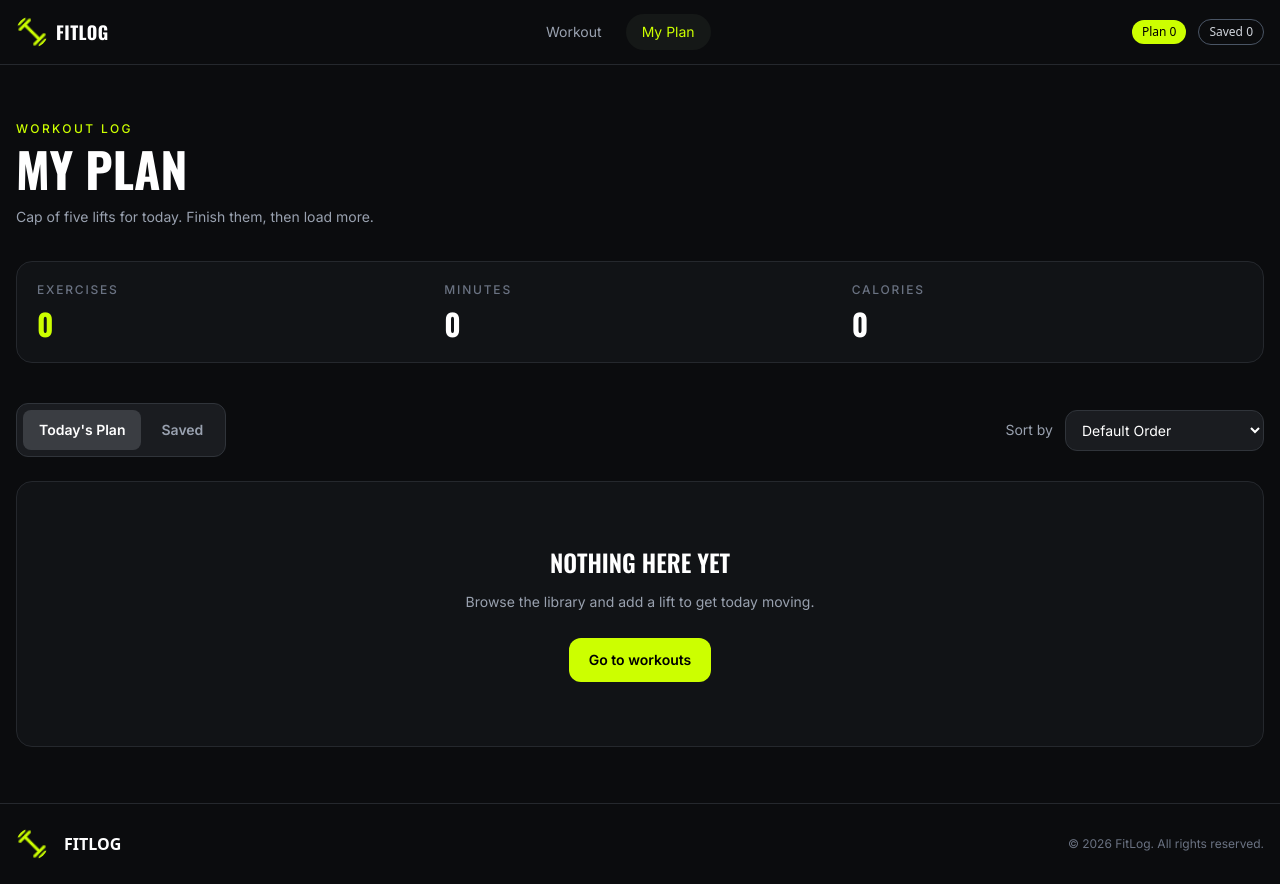
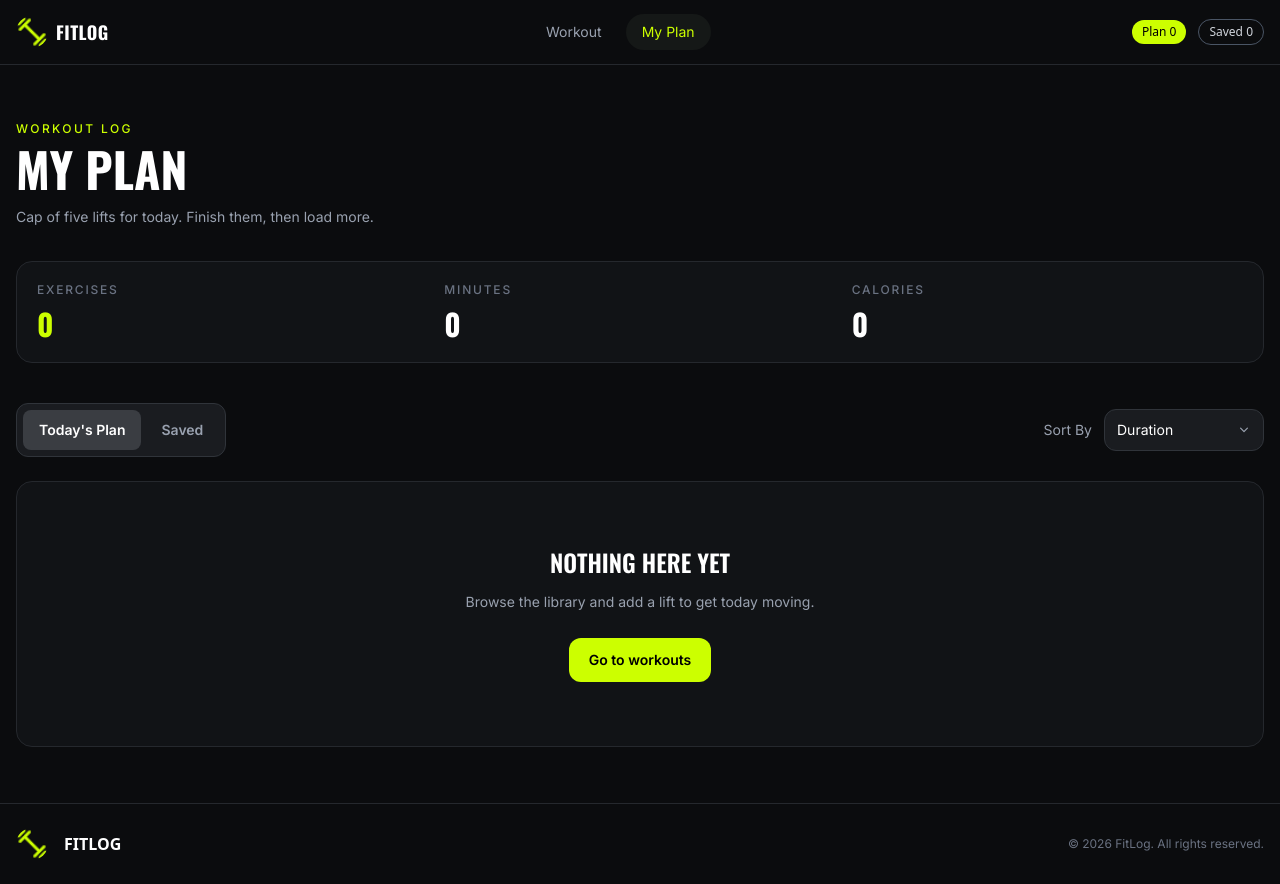
Before and after one commit to Fahim-mukim/FITLOG, a Next.js app: page /my-plan in a window 1280 px wide. Built offline with nearby package versions, Linux system fonts and the light colour scheme.

Commit message:
sorting added

```diff
--- a/src/app/my-plan/page.jsx
+++ b/src/app/my-plan/page.jsx
@@ -1,3 +1,4 @@
+
 import PlanSummary from "@/component/my-plan/PlanSummary";
 import PlanTabs from "@/component/my-plan/PlanTabs";
 import TodayPlan from "@/component/my-plan/TodayPlan";
@@ -8,18 +9,11 @@ const MyPlan = async ({ searchParams }) => {
 
   const activeTab = params?.tab === "saved" ? "saved" : "today";
 
-  const allowedSortOptions = [
-    "default",
-    "duration-asc",
-    "duration-desc",
-    "calories-desc",
-    "rating-desc",
-    "name-asc",
-  ];
+  const allowedSortOptions = ["duration", "calories", "rating"];
 
   const sortBy = allowedSortOptions.includes(params?.sort)
     ? params.sort
-    : "default";
+    : "duration";
 
   return (
     <main className="container mx-auto px-4 py-10 sm:py-14">
--- a/src/component/my-plan/PlanTabs.jsx
+++ b/src/component/my-plan/PlanTabs.jsx
@@ -4,7 +4,7 @@
 import Link from "next/link";
 import { useRouter } from "next/navigation";
 
-const PlanTabs = ({ activeTab, sortBy }) => {
+const PlanTabs = ({ activeTab, sortBy = "duration" }) => {
   const router = useRouter();
 
   const handleSortChange = (event) => {
@@ -21,8 +21,7 @@ const PlanTabs = ({ activeTab, sortBy }) => {
       <div className="inline-flex w-fit gap-1 rounded-xl border border-[#30343a] bg-[#1a1c20] p-1.5">
         <Link
           href={`/my-plan?tab=today&sort=${sortBy}`}
-          className={`rounded-lg px-4 py-2.5 font-inter text-sm font-semibold transition duration-200 ${
-            activeTab === "today"
+          className={`rounded-lg px-4 py-2.5 font-inter text-sm font-semibold transition ${activeTab === "today"
               ? "bg-[#3a3d42] text-white"
               : "text-gray-400 hover:bg-[#25282d] hover:text-white"
             }`}
@@ -32,8 +31,7 @@ const PlanTabs = ({ activeTab, sortBy }) => {
 
         <Link
           href={`/my-plan?tab=saved&sort=${sortBy}`}
-          className={`rounded-lg px-4 py-2.5 font-inter text-sm font-semibold transition duration-200 ${
-            activeTab === "saved"
+          className={`rounded-lg px-4 py-2.5 font-inter text-sm font-semibold transition ${activeTab === "saved"
               ? "bg-[#3a3d42] text-white"
               : "text-gray-400 hover:bg-[#25282d] hover:text-white"
             }`}
@@ -48,22 +46,36 @@ const PlanTabs = ({ activeTab, sortBy }) => {
           htmlFor="workout-sort"
           className="whitespace-nowrap font-inter text-sm text-gray-400"
         >
-          Sort by
+          Sort By
         </label>
 
+        <div className="relative">
           <select
             id="workout-sort"
             value={sortBy}
             onChange={handleSortChange}
-          className="min-w-44 rounded-xl border border-[#30343a] bg-[#1a1c20] px-3 py-2.5 font-inter text-sm text-white outline-none transition focus:border-gray-500"
+            className="w-40 appearance-none rounded-xl border border-[#30343a] bg-[#1a1c20] py-2.5 pl-3 pr-10 font-inter text-sm text-white outline-none transition hover:border-gray-500 focus:border-[#ccff00]"
           >
-          <option value="default">Default Order</option>
-          <option value="duration-asc">Duration: Shortest First</option>
-          <option value="duration-desc">Duration: Longest First</option>
-          <option value="calories-desc">Calories: Highest First</option>
-          <option value="rating-desc">Rating: Highest First</option>
-          <option value="name-asc">Name: A–Z</option>
+            <option value="duration">Duration</option>
+            <option value="calories">Calories</option>
+            <option value="rating">Rating</option>
           </select>
+
+          {/* Chevron Icon */}
+          <svg
+            aria-hidden="true"
+            xmlns="http://www.w3.org/2000/svg"
+            viewBox="0 0 20 20"
+            fill="currentColor"
+            className="pointer-events-none absolute right-3 top-1/2 h-4 w-4 -translate-y-1/2 text-gray-400"
+          >
+            <path
+              fillRule="evenodd"
+              d="M5.22 7.22a.75.75 0 0 1 1.06 0L10 10.94l3.72-3.72a.75.75 0 1 1 1.06 1.06l-4.25 4.25a.75.75 0 0 1-1.06 0L5.22 8.28a.75.75 0 0 1 0-1.06Z"
+              clipRule="evenodd"
+            />
+          </svg>
+        </div>
       </div>
     </div>
   );
--- a/src/component/my-plan/SavedWorkouts.jsx
+++ b/src/component/my-plan/SavedWorkouts.jsx
@@ -5,9 +5,10 @@ import Image from "next/image";
 import { useWorkout } from "@/context/WorkoutContext";
 import { sortWorkouts } from "@/lib/sortWorkouts";
 
-const SavedWorkouts = ({ sortBy = "default" }) => {
+const SavedWorkouts = ({ sortBy = "duration" }) => {
     const { savedWorkouts, removeFromSaved } = useWorkout();
-      const sortedWorkouts = sortWorkouts(savedWorkouts, sortBy);
+
+    const sortedWorkouts = sortWorkouts(savedWorkouts, sortBy);
     if (savedWorkouts.length === 0) {
         return (
             <div className="rounded-2xl border border-[#25282d] bg-[#111316] px-6 py-16 text-center">
@@ -31,7 +32,7 @@ const SavedWorkouts = ({ sortBy = "default" }) => {
 
     return (
         <div className="flex flex-col gap-4">
-            {savedWorkouts.map((workout) => (
+            {sortedWorkouts.map((workout) => (
                 <article
                     key={workout.id}
                     className="flex flex-col gap-5 overflow-hidden rounded-2xl border border-[#25282d] bg-[#111316] p-4 transition hover:border-[#3b4148] md:flex-row md:items-center md:justify-between"
--- a/src/component/my-plan/TodayPlan.jsx
+++ b/src/component/my-plan/TodayPlan.jsx
@@ -5,9 +5,9 @@ import { useWorkout } from "@/context/WorkoutContext";
 import Image from "next/image";
 import { sortWorkouts } from "@/lib/sortWorkouts";
 
-const TodayPlan = ({ sortBy = "default" }) => {
+const TodayPlan = ({ sortBy = "duration" }) => {
+    const { todayPlan, removeFromPlan, toggleCompleted } = useWorkout();
 
-    const { todayPlan, removeFromPlan, toggleCompleted } = useWorkout();
     const sortedWorkouts = sortWorkouts(todayPlan, sortBy);
 
     if (todayPlan.length === 0) {
@@ -33,7 +33,7 @@ const TodayPlan = ({ sortBy = "default" }) => {
 
     return (
         <div className="flex flex-col gap-4">
-            {todayPlan.map((workout) => (
+            {sortedWorkouts.map((workout) => (
                 <article
                     key={workout.id}
                     className={`flex flex-col gap-5 overflow-hidden rounded-2xl border bg-[#111316] p-4 transition md:flex-row md:items-center md:justify-between ${workout.completed
--- a/src/lib/sortWorkouts.js
+++ b/src/lib/sortWorkouts.js
@@ -1,36 +1,24 @@
 
-export const sortWorkouts = (workouts, sortBy) => {
+export const sortWorkouts = (workouts, sortBy = "duration") => {
   const sorted = [...workouts];
 
   switch (sortBy) {
-    case "duration-asc":
-      return sorted.sort(
-        (a, b) => Number(a.duration || 0) - Number(b.duration || 0)
-      );
-
-    case "duration-desc":
-      return sorted.sort(
-        (a, b) => Number(b.duration || 0) - Number(a.duration || 0)
-      );
-
-    case "calories-desc":
+    case "calories":
       return sorted.sort(
         (a, b) =>
           Number(b.caloriesBurned || 0) -
           Number(a.caloriesBurned || 0)
       );
 
-    case "rating-desc":
+    case "rating":
       return sorted.sort(
         (a, b) => Number(b.rating || 0) - Number(a.rating || 0)
       );
 
-    case "name-asc":
-      return sorted.sort((a, b) =>
-        String(a.name || "").localeCompare(String(b.name || ""))
+    case "duration":
+    default:
+      return sorted.sort(
+        (a, b) => Number(a.duration || 0) - Number(b.duration || 0)
       );
-
-    default:
-      return sorted;
   }
 };
```
Lines whose indentation alone changed are shown as unchanged.
